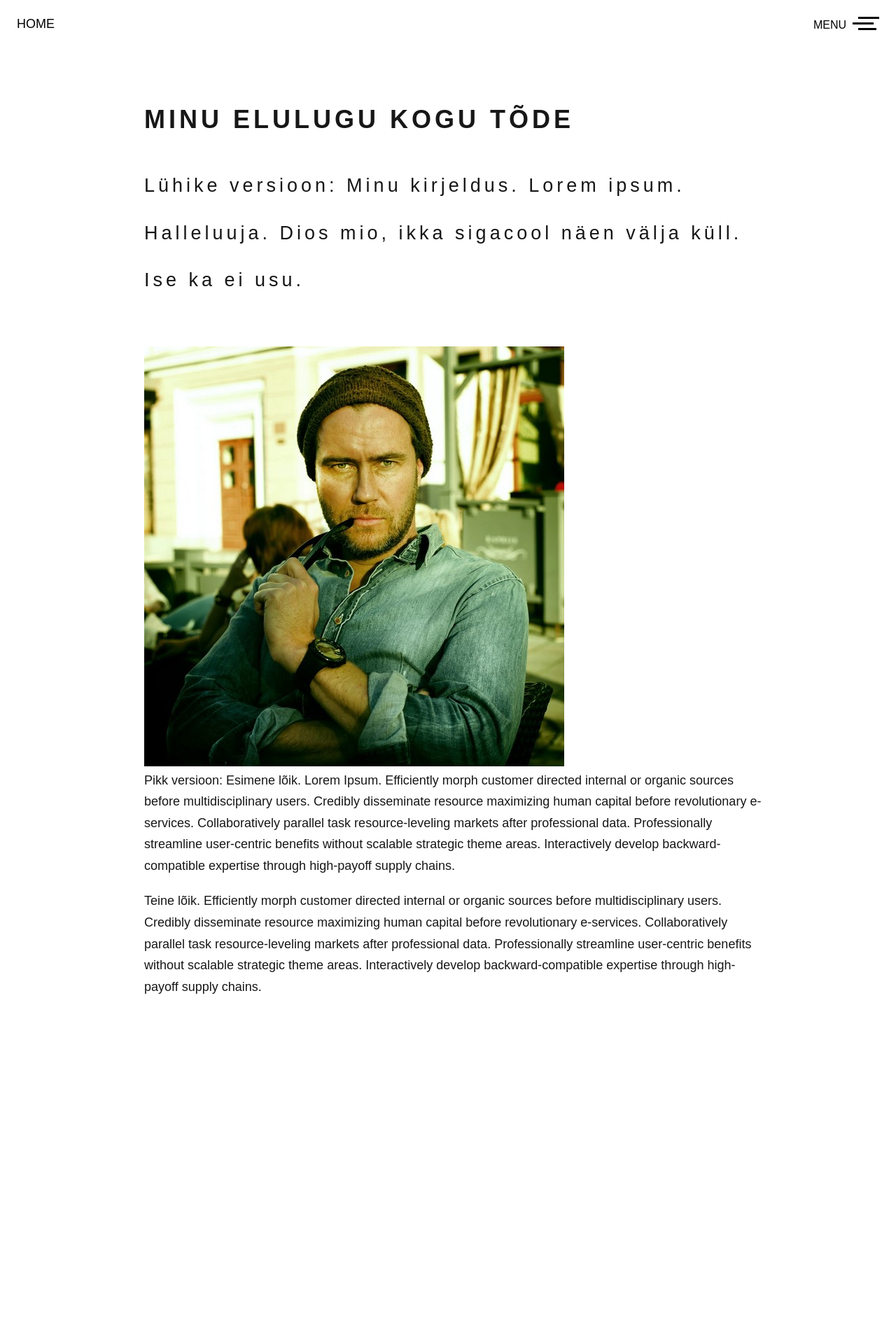
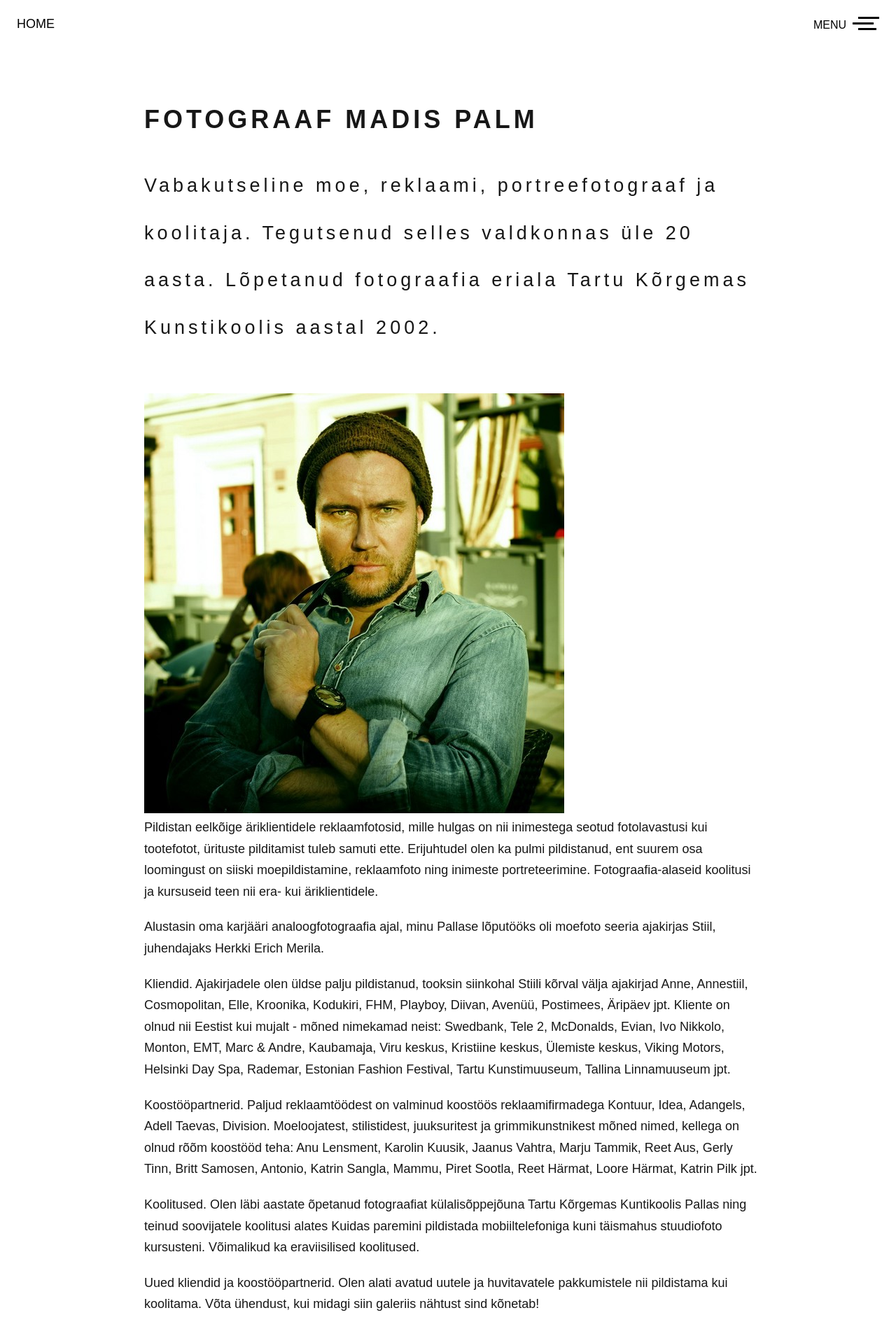
Before and after one commit to palmwebsite/photoFashion, a Next.js app: page /minust in a window 1280 px wide. Shown: the whole page at 70% size. Before the commit the page ends 1445 px from the top, so only its background shows below. Built offline with nearby package versions, Linux system fonts and the light colour scheme.

Commit message:
tektid biosse

```diff
--- a/src/app/components/mainSlider/conf.ts
+++ b/src/app/components/mainSlider/conf.ts
@@ -22,7 +22,7 @@ const TEXTS: ISlideHref[] = [
   {
     // kolmanda slaidi tekstid ja link
     h1: "madis palm",
-    h2: "stuudiofotod ja fotod interjööris",
+    h2: "stuudiofotod",
     href: URLS.gallery,
   },
   {
@@ -37,7 +37,7 @@ const TEXTS: ISlideHref[] = [
   },
   {
     h1: "madis palm",
-    h2: "fotograafiaalased koolitused",
+    h2: "fotograafia-alased koolitused",
     href: URLS.about,
   },
 ];
--- a/src/app/minust/page.tsx
+++ b/src/app/minust/page.tsx
@@ -6,14 +6,23 @@ import styles from "./style.module.css";
 import Image from "next/image";
 
 const texts = {
-  title: "Minu elulugu kogu tõde",
+  title: "FOTOGRAAF MADIS PALM",
   description:
-    "Lühike versioon: Minu kirjeldus. Lorem ipsum. Halleluuja. Dios mio, ikka sigacool näen välja küll. Ise ka ei usu. ",
+    "Vabakutseline moe, reklaami, portreefotograaf ja koolitaja. Tegutsenud selles valdkonnas üle 20 aasta. Lõpetanud fotograafia eriala Tartu Kõrgemas Kunstikoolis aastal 2002. ",
   paragraph1:
-    "Pikk versioon: Esimene lõik. Lorem Ipsum. Efficiently morph customer directed internal or organic sources before multidisciplinary users. Credibly disseminate resource maximizing human capital before revolutionary e-services. Collaboratively parallel task resource-leveling markets after professional data. Professionally streamline user-centric benefits without scalable strategic theme areas. Interactively develop backward-compatible expertise through high-payoff supply chains.",
+    "Pildistan eelkõige äriklientidele reklaamfotosid, mille hulgas on nii inimestega seotud fotolavastusi kui tootefotot, ürituste pilditamist tuleb samuti ette. Erijuhtudel olen ka pulmi pildistanud, ent suurem osa loomingust on siiski moepildistamine, reklaamfoto ning inimeste portreteerimine. Fotograafia-alaseid koolitusi ja kursuseid teen nii era- kui äriklientidele. ",
   paragraph2:
-    "Teine lõik. Efficiently morph customer directed internal or organic sources before multidisciplinary users. Credibly disseminate resource maximizing human capital before revolutionary e-services. Collaboratively parallel task resource-leveling markets after professional data. Professionally streamline user-centric benefits without scalable strategic theme areas. Interactively develop backward-compatible expertise through high-payoff supply chains.",
-};
+    "Alustasin oma karjääri analoogfotograafia ajal, minu Pallase lõputööks oli moefoto seeria ajakirjas Stiil, juhendajaks Herkki Erich Merila.",
+  paragraph3:
+  "Kliendid. Ajakirjadele olen üldse palju pildistanud, tooksin siinkohal Stiili kõrval välja ajakirjad Anne, Annestiil, Cosmopolitan, Elle, Kroonika, Kodukiri, FHM, Playboy, Diivan, Avenüü, Postimees, Äripäev jpt. Kliente on olnud nii Eestist kui mujalt - mõned nimekamad neist: Swedbank, Tele 2, McDonalds, Evian, Ivo Nikkolo, Monton, EMT, Marc & Andre, Kaubamaja, Viru keskus, Kristiine keskus, Ülemiste keskus, Viking Motors, Helsinki Day Spa, Rademar, Estonian Fashion Festival, Tartu Kunstimuuseum, Tallina Linnamuuseum jpt.",
+  paragraph4:
+  "Koostööpartnerid. Paljud reklaamtöödest on valminud koostöös reklaamifirmadega Kontuur, Idea, Adangels, Adell Taevas, Division. Moeloojatest, stilistidest, juuksuritest ja grimmikunstnikest mõned nimed, kellega on olnud rõõm koostööd teha: Anu Lensment, Karolin Kuusik, Jaanus Vahtra, Marju Tammik, Reet Aus, Gerly Tinn, Britt Samosen, Antonio, Katrin Sangla, Mammu, Piret Sootla, Reet Härmat, Loore Härmat, Katrin Pilk jpt.",
+  paragraph5:
+  "Koolitused. Olen läbi aastate õpetanud fotograafiat külalisõppejõuna Tartu Kõrgemas Kuntikoolis Pallas ning teinud soovijatele koolitusi alates Kuidas paremini pildistada mobiiltelefoniga kuni täismahus stuudiofoto kursusteni. Võimalikud ka eraviisilised koolitused.",
+  paragraph6:
+  "Uued kliendid ja koostööpartnerid. Olen alati avatud uutele ja huvitavatele pakkumistele nii pildistama kui koolitama. Võta ühendust, kui midagi siin galeriis nähtust sind kõnetab!"
+
+  };
 
 export default function Minust() {
   return (
@@ -30,6 +39,10 @@ export default function Minust() {
       />
       <Paragraph>{texts.paragraph1}</Paragraph>
       <Paragraph>{texts.paragraph2}</Paragraph>
+      <Paragraph>{texts.paragraph3}</Paragraph>
+      <Paragraph>{texts.paragraph4}</Paragraph>
+      <Paragraph>{texts.paragraph5}</Paragraph>
+      <Paragraph>{texts.paragraph6}</Paragraph>
     </Page>
   );
 }
```
